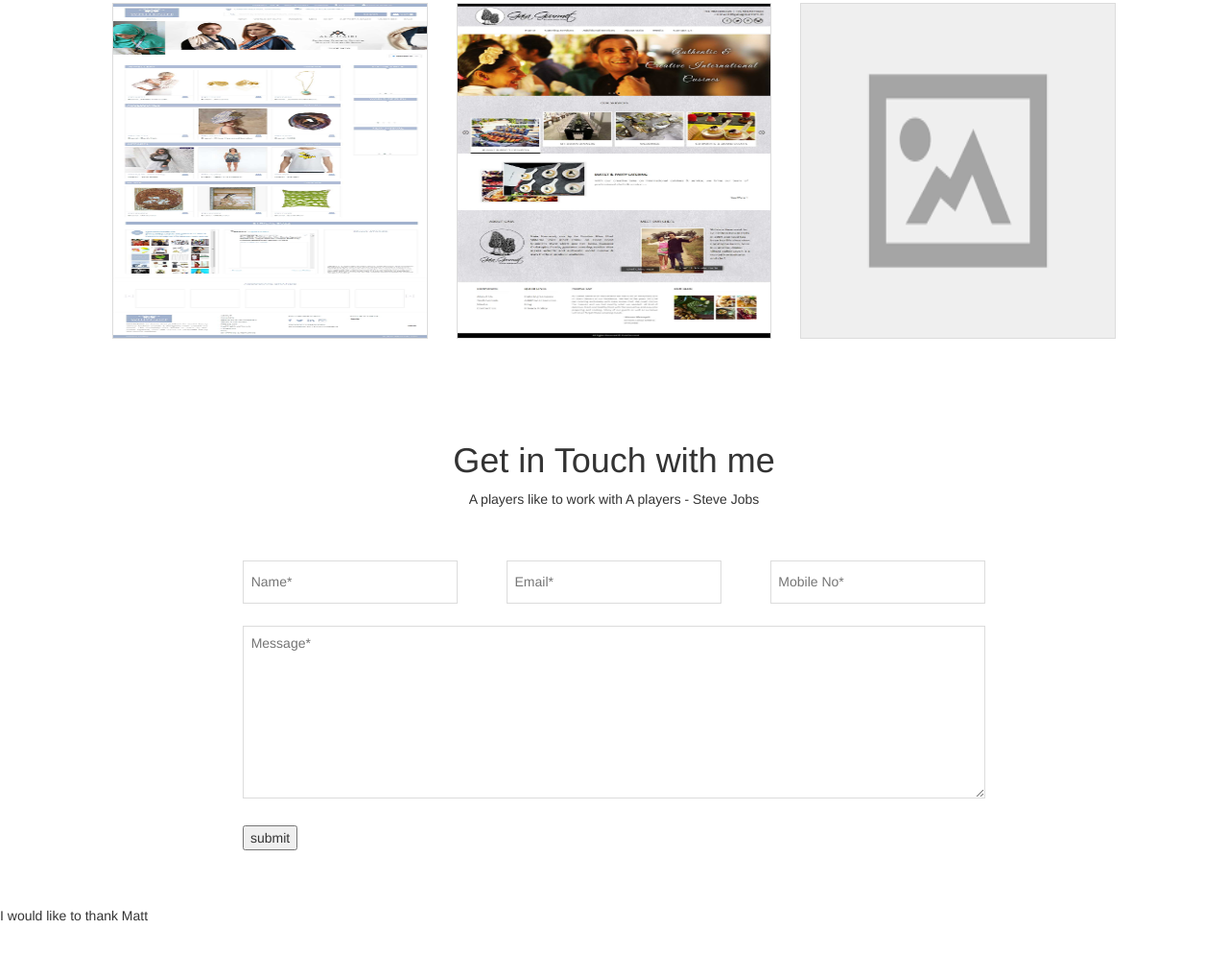
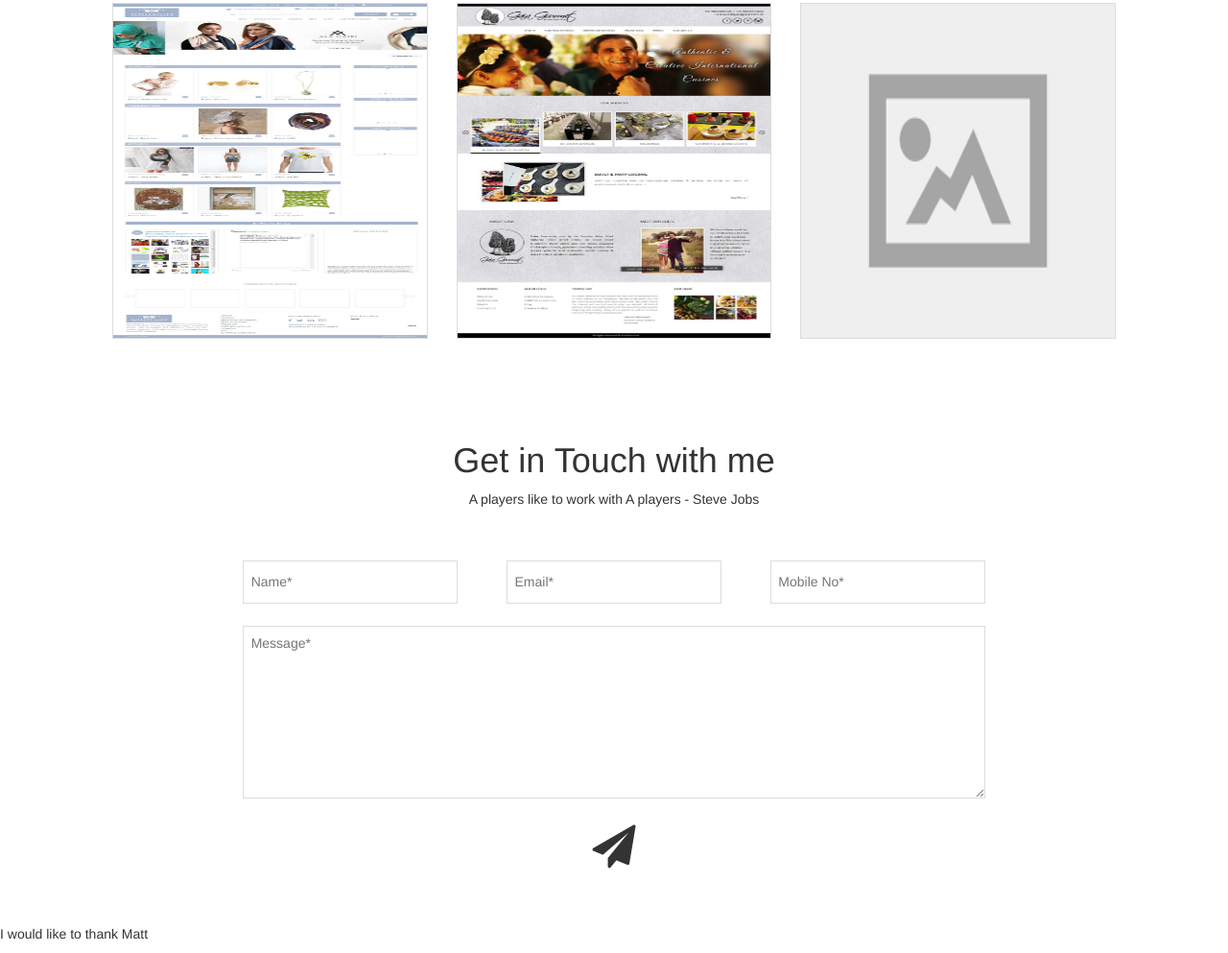
Before and after one commit to vivek28111992/vivek28111992.github.io, a plain HTML site: page index.html in a window 1280 px wide. Shown: the part 2813-3806 px from the top of the page at 96% size. Drawn offline with Linux system fonts and the light colour scheme.

Commit message:
form commit2

```diff
--- a/index.html
+++ b/index.html
@@ -218,8 +218,8 @@
 				<input type="email" name="email" id="email" placeholder="Email*">
 				<input type="tel" name="contact_no" id="contact_no" placeholder="Mobile No*">
 				<textarea name="message" id="message" placeholder="Message*"></textarea>
-				<input type="submit" value="submit">
-				<!--<i class="fa fa-paper-plane" aria-hidden="true" id="submit"></i>-->
+				<!--<input type="submit" value="submit">-->
+				<i class="fa fa-paper-plane" aria-hidden="true" id="submit" value="submit"></i>
 			</form>
 		</div>
 	</section>
```
Also changed, not shown: js/myjs.js (+0 -82 lines).
